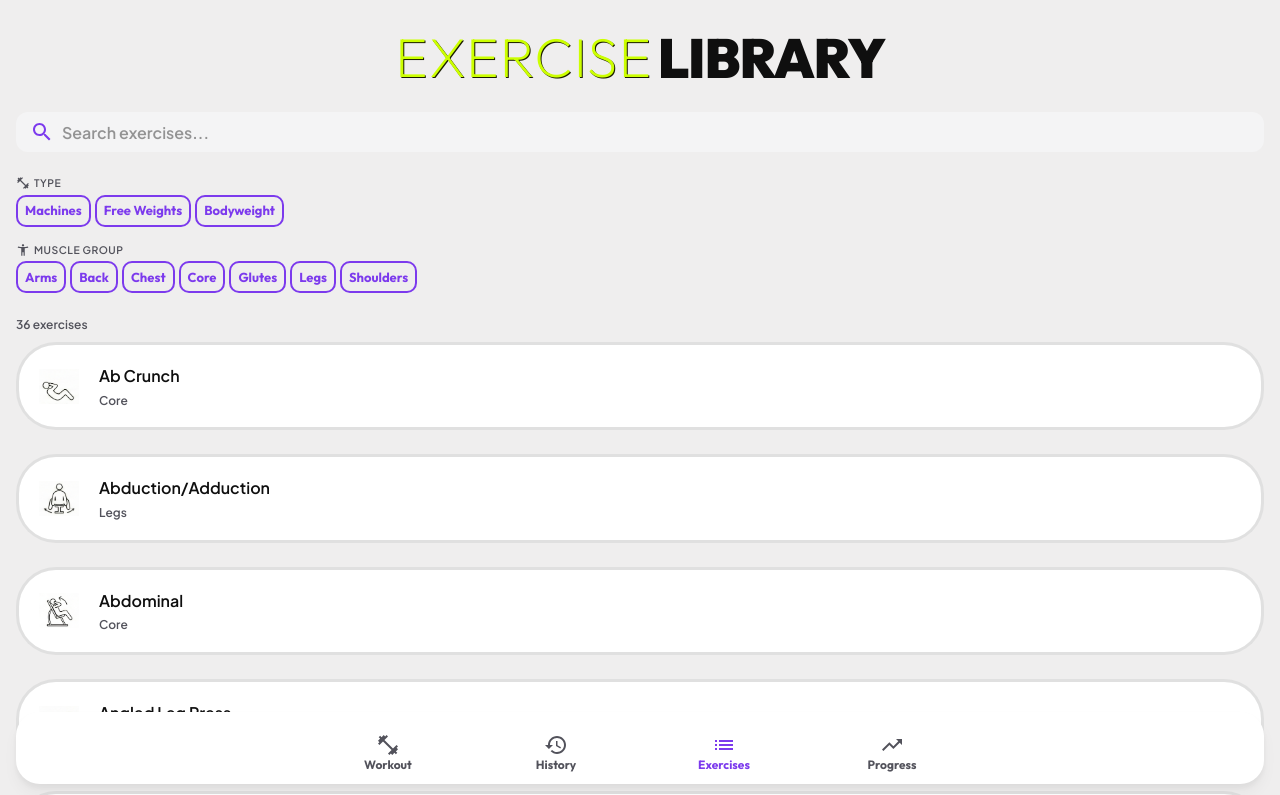
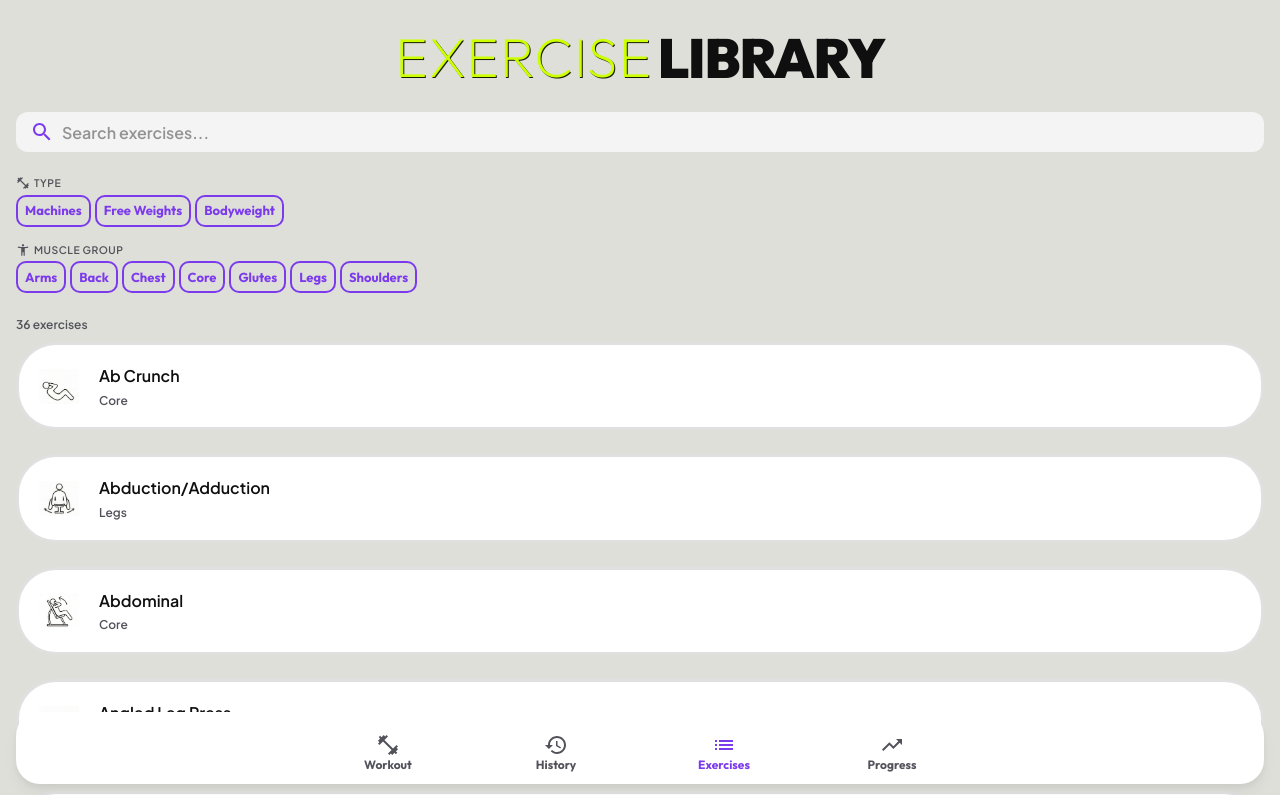
Before and after one commit to suarezgolborne/workout-tracker, a React (Vite) app: page /exercises in a window 1280 px wide. Shown: the top 795 px of the page. Built offline with nearby package versions, Linux system fonts and the light colour scheme; a web font is replaced by a local one.

Commit message:
Update theme background color and enhance hover effects in ExerciseLibrary

```diff
--- a/src/App.tsx
+++ b/src/App.tsx
@@ -26,7 +26,7 @@ function App() {
       <Box
         sx={(theme) => ({
           minHeight: "100vh",
-          bgcolor: "background.default",
+
           pb: `calc(${theme.spacing(8)} + env(safe-area-inset-bottom))`,
           pt: "env(safe-area-inset-top)",
         })}
--- a/src/components/Exercises/ExerciseLibrary.tsx
+++ b/src/components/Exercises/ExerciseLibrary.tsx
@@ -207,7 +207,7 @@ export function ExerciseLibrary({
               }}
               sx={{
                 cursor: selectionMode ? "pointer" : "default",
-                "&:hover": selectionMode ? { bgcolor: "action.hover" } : {},
+
                 border: (theme) =>
                   `3px solid ${
                     isSelected
--- a/src/theme.ts
+++ b/src/theme.ts
@@ -39,7 +39,7 @@ const palette = {
 
   // SURFACE COLORS - Subtle tints for depth
   background: {
-    default: "#efeeee", // Warm off-white
+    default: "#dedfd9", // Warm off-white
     paper: "#FFFFFF",
   },
 
@@ -653,6 +653,10 @@ export const theme = createTheme({
       styleOverrides: {
         root: {
           backgroundColor: palette.background.paper,
+          "&:hover": {
+            outlineOffset: "-10px",
+            outline: `8px solid ${alpha(palette.secondary.main, 0.2)}`,
+          },
         },
       },
     },
```
